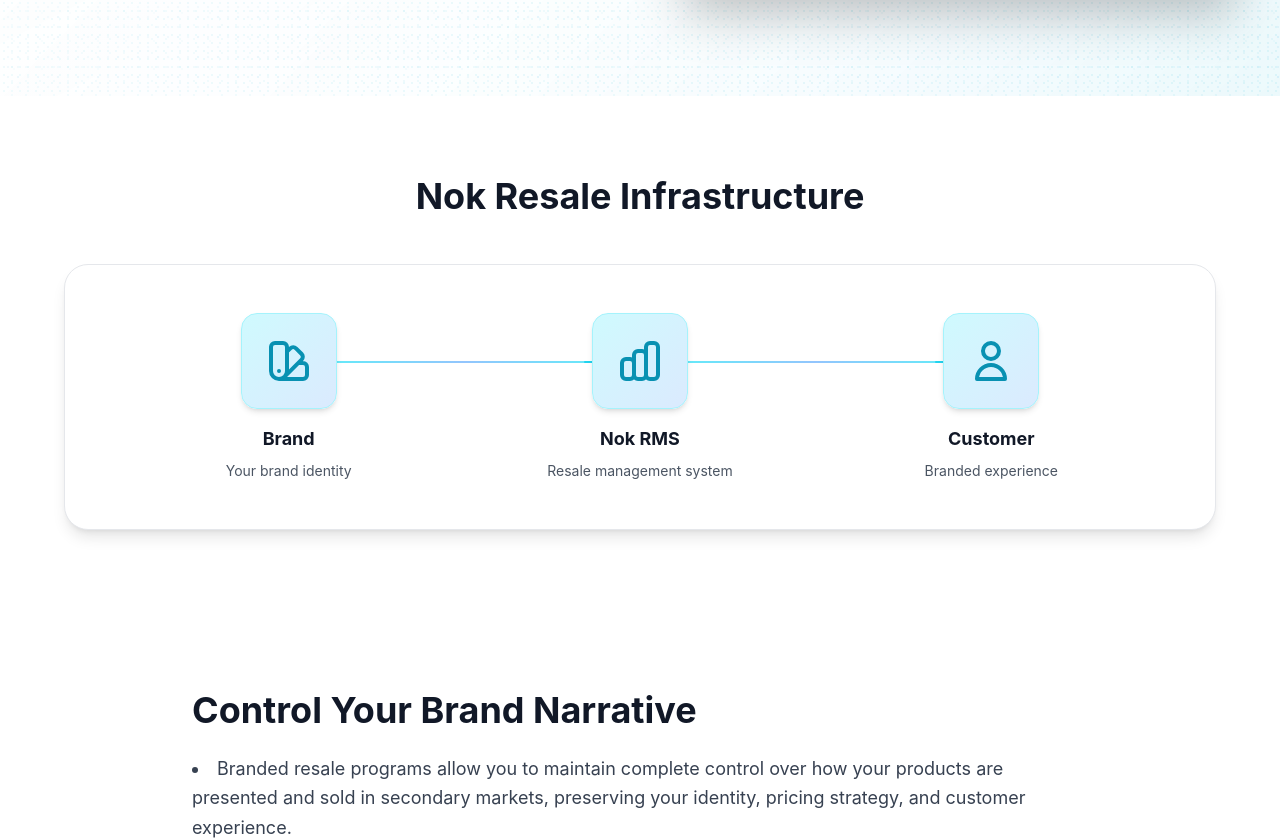
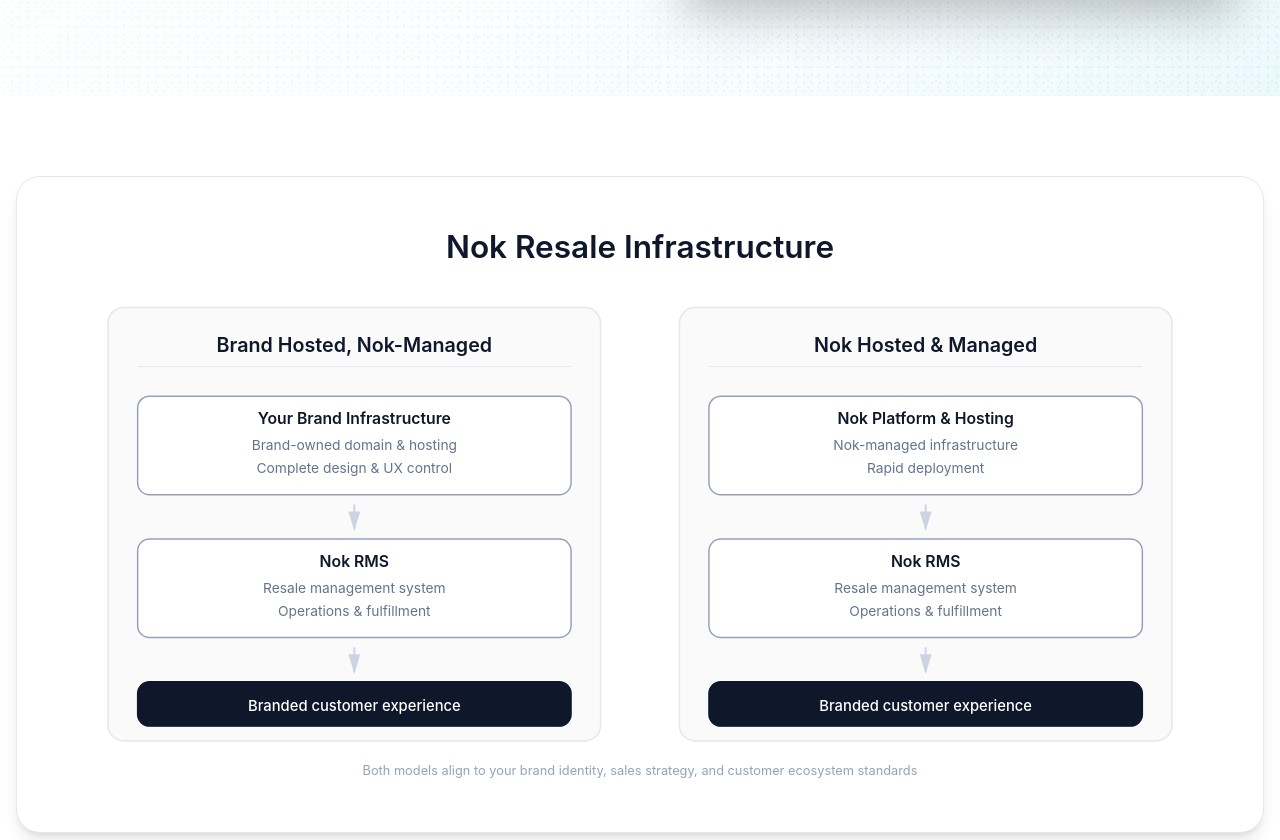
Before and after one commit to nok-admin/nok_website_mvp_v2, a Next.js app: page /platform/branded-resale in a window 1280 px wide. Shown: the part 625-1465 px from the top of the page. Built offline with nearby package versions, Linux system fonts and the light colour scheme.

Commit message:
Update resale visuals

```diff
--- a/components/PlatformVisuals.js
+++ b/components/PlatformVisuals.js
@@ -85,71 +85,94 @@
 
 // Branded Resale Visual Components
 export function BrandedResaleVisual() {
-  const brandExamples = [
-    {
-      title: 'Ember Renewed',
-      description: 'Fully branded storefront with native design, pricing control, and customer trust.',
-      gradient: 'from-orange-50 to-amber-50',
-      border: 'border-orange-200'
-    },
-    {
-      title: 'Bissell Refurbished',
-      description: 'Seamless integration maintaining brand identity across all customer touchpoints.',
-      gradient: 'from-blue-50 to-cyan-50',
-      border: 'border-blue-200'
-    },
-    {
-      title: 'Hatch Restored',
-      description: 'Premium resale experience that matches new product quality and presentation.',
-      gradient: 'from-purple-50 to-pink-50',
-      border: 'border-purple-200'
-    },
-    {
-      title: 'NZXT Certified',
-      description: 'Specialized gaming hardware resale with warranty-grade refurbishment standards.',
-      gradient: 'from-indigo-50 to-blue-50',
-      border: 'border-indigo-200'
-    }
-  ]
+  return (
+    <section className="py-20 px-4 bg-white">
+      <div className="max-w-7xl mx-auto">
+        <div className="bg-white rounded-3xl p-8 border border-gray-200 shadow-lg">
+          <svg viewBox="0 0 1200 600" xmlns="http://www.w3.org/2000/svg" className="w-full h-auto">
+            {/* Background */}
+            <rect width="1200" height="600" fill="#FFFFFF"/>
 
-  const infrastructureSteps = [
-    {
-      icon: (
-        <svg className="w-12 h-12 text-cyan-600" fill="none" stroke="currentColor" viewBox="0 0 24 24">
-          <path strokeLinecap="round" strokeLinejoin="round" strokeWidth={2} d="M7 21a4 4 0 01-4-4V5a2 2 0 012-2h4a2 2 0 012 2v12a4 4 0 01-4 4zm0 0h12a2 2 0 002-2v-4a2 2 0 00-2-2h-2.343M11 7.343l1.657-1.657a2 2 0 012.828 0l2.829 2.829a2 2 0 010 2.828l-8.486 8.485M7 17h.01" />
-        </svg>
-      ),
-      title: 'Brand',
-      description: 'Your brand identity'
-    },
-    {
-      icon: (
-        <svg className="w-12 h-12 text-cyan-600" fill="none" stroke="currentColor" viewBox="0 0 24 24">
-          <path strokeLinecap="round" strokeLinejoin="round" strokeWidth={2} d="M9 19v-6a2 2 0 00-2-2H5a2 2 0 00-2 2v6a2 2 0 002 2h2a2 2 0 002-2zm0 0V9a2 2 0 012-2h2a2 2 0 012 2v10m-6 0a2 2 0 002 2h2a2 2 0 002-2m0 0V5a2 2 0 012-2h2a2 2 0 012 2v14a2 2 0 01-2 2h-2a2 2 0 01-2-2z" />
-        </svg>
-      ),
-      title: 'Nok RMS',
-      description: 'Resale management system'
-    },
-    {
-      icon: (
-        <svg className="w-12 h-12 text-cyan-600" fill="none" stroke="currentColor" viewBox="0 0 24 24">
-          <path strokeLinecap="round" strokeLinejoin="round" strokeWidth={2} d="M16 7a4 4 0 11-8 0 4 4 0 018 0zM12 14a7 7 0 00-7 7h14a7 7 0 00-7-7z" />
-        </svg>
-      ),
-      title: 'Customer',
-      description: 'Branded experience'
-    }
-  ]
+            {/* Title */}
+            <text x="600" y="50" fontFamily="Inter, system-ui, -apple-system, sans-serif" fontSize="32" fontWeight="600" fill="#0F172A" textAnchor="middle">Nok Resale Infrastructure</text>
 
-  return (
-    <>
-      <FlowDiagram
-        title="Nok Resale Infrastructure"
-        steps={infrastructureSteps}
-        className="bg-white"
-      />
-    </>
+            {/* Model 1: Brand Hosted, Nok-Managed */}
+            <g>
+              {/* Container */}
+              <rect x="60" y="100" width="500" height="440" rx="16" fill="#FAFAFA" stroke="#E2E8F0" strokeWidth="1.5"/>
+
+              {/* Header */}
+              <text x="310" y="145" fontFamily="Inter, system-ui, -apple-system, sans-serif" fontSize="20" fontWeight="600" fill="#0F172A" textAnchor="middle">Brand Hosted, Nok-Managed</text>
+              <line x1="90" y1="160" x2="530" y2="160" stroke="#E2E8F0" strokeWidth="1"/>
+
+              {/* Brand Layer */}
+              <rect x="90" y="190" width="440" height="100" rx="12" fill="#FFFFFF" stroke="#94A3B8" strokeWidth="1.5"/>
+              <text x="310" y="218" fontFamily="Inter, system-ui, -apple-system, sans-serif" fontSize="16" fontWeight="600" fill="#0F172A" textAnchor="middle">Your Brand Infrastructure</text>
+              <text x="310" y="245" fontFamily="Inter, system-ui, -apple-system, sans-serif" fontSize="14" fill="#64748B" textAnchor="middle">Brand-owned domain &amp; hosting</text>
+              <text x="310" y="268" fontFamily="Inter, system-ui, -apple-system, sans-serif" fontSize="14" fill="#64748B" textAnchor="middle">Complete design &amp; UX control</text>
+
+              {/* Arrow */}
+              <path d="M 310 300 L 310 325" stroke="#CBD5E1" strokeWidth="2" fill="none" markerEnd="url(#arrow-simple)"/>
+
+              {/* Nok Layer */}
+              <rect x="90" y="335" width="440" height="100" rx="12" fill="#FFFFFF" stroke="#94A3B8" strokeWidth="1.5"/>
+              <text x="310" y="363" fontFamily="Inter, system-ui, -apple-system, sans-serif" fontSize="16" fontWeight="600" fill="#0F172A" textAnchor="middle">Nok RMS</text>
+              <text x="310" y="390" fontFamily="Inter, system-ui, -apple-system, sans-serif" fontSize="14" fill="#64748B" textAnchor="middle">Resale management system</text>
+              <text x="310" y="413" fontFamily="Inter, system-ui, -apple-system, sans-serif" fontSize="14" fill="#64748B" textAnchor="middle">Operations &amp; fulfillment</text>
+
+              {/* Arrow */}
+              <path d="M 310 445 L 310 470" stroke="#CBD5E1" strokeWidth="2" fill="none" markerEnd="url(#arrow-simple)"/>
+
+              {/* Customer Layer */}
+              <rect x="90" y="480" width="440" height="45" rx="12" fill="#0F172A" stroke="#0F172A" strokeWidth="1.5"/>
+              <text x="310" y="510" fontFamily="Inter, system-ui, -apple-system, sans-serif" fontSize="15" fontWeight="500" fill="#FFFFFF" textAnchor="middle">Branded customer experience</text>
+            </g>
+
+            {/* Model 2: Nok Hosted & Managed */}
+            <g>
+              {/* Container */}
+              <rect x="640" y="100" width="500" height="440" rx="16" fill="#FAFAFA" stroke="#E2E8F0" strokeWidth="1.5"/>
+
+              {/* Header */}
+              <text x="890" y="145" fontFamily="Inter, system-ui, -apple-system, sans-serif" fontSize="20" fontWeight="600" fill="#0F172A" textAnchor="middle">Nok Hosted &amp; Managed</text>
+              <line x1="670" y1="160" x2="1110" y2="160" stroke="#E2E8F0" strokeWidth="1"/>
+
+              {/* Nok Platform Layer */}
+              <rect x="670" y="190" width="440" height="100" rx="12" fill="#FFFFFF" stroke="#94A3B8" strokeWidth="1.5"/>
+              <text x="890" y="218" fontFamily="Inter, system-ui, -apple-system, sans-serif" fontSize="16" fontWeight="600" fill="#0F172A" textAnchor="middle">Nok Platform &amp; Hosting</text>
+              <text x="890" y="245" fontFamily="Inter, system-ui, -apple-system, sans-serif" fontSize="14" fill="#64748B" textAnchor="middle">Nok-managed infrastructure</text>
+              <text x="890" y="268" fontFamily="Inter, system-ui, -apple-system, sans-serif" fontSize="14" fill="#64748B" textAnchor="middle">Rapid deployment</text>
+
+              {/* Arrow */}
+              <path d="M 890 300 L 890 325" stroke="#CBD5E1" strokeWidth="2" fill="none" markerEnd="url(#arrow-simple)"/>
+
+              {/* Nok RMS Layer */}
+              <rect x="670" y="335" width="440" height="100" rx="12" fill="#FFFFFF" stroke="#94A3B8" strokeWidth="1.5"/>
+              <text x="890" y="363" fontFamily="Inter, system-ui, -apple-system, sans-serif" fontSize="16" fontWeight="600" fill="#0F172A" textAnchor="middle">Nok RMS</text>
+              <text x="890" y="390" fontFamily="Inter, system-ui, -apple-system, sans-serif" fontSize="14" fill="#64748B" textAnchor="middle">Resale management system</text>
+              <text x="890" y="413" fontFamily="Inter, system-ui, -apple-system, sans-serif" fontSize="14" fill="#64748B" textAnchor="middle">Operations &amp; fulfillment</text>
+
+              {/* Arrow */}
+              <path d="M 890 445 L 890 470" stroke="#CBD5E1" strokeWidth="2" fill="none" markerEnd="url(#arrow-simple)"/>
+
+              {/* Customer Layer */}
+              <rect x="670" y="480" width="440" height="45" rx="12" fill="#0F172A" stroke="#0F172A" strokeWidth="1.5"/>
+              <text x="890" y="510" fontFamily="Inter, system-ui, -apple-system, sans-serif" fontSize="15" fontWeight="500" fill="#FFFFFF" textAnchor="middle">Branded customer experience</text>
+            </g>
+
+            {/* Bottom note */}
+            <text x="600" y="575" fontFamily="Inter, system-ui, -apple-system, sans-serif" fontSize="13" fill="#94A3B8" textAnchor="middle">Both models align to your brand identity, sales strategy, and customer ecosystem standards</text>
+
+            {/* Arrow marker */}
+            <defs>
+              <marker id="arrow-simple" markerWidth="10" markerHeight="10" refX="9" refY="3" orient="auto">
+                <polygon points="0 0, 10 3, 0 6" fill="#CBD5E1" />
+              </marker>
+            </defs>
+          </svg>
+        </div>
+      </div>
+    </section>
   )
 }
 
@@ -325,37 +348,6 @@
         </div>
       </div>
 
-      {/* Trusted Resale Network */}
-      <div>
-        <h2 className="text-2xl md:text-3xl font-bold text-gray-900 mb-8 text-left">
-          Trusted Resale Network
-        </h2>
-        <div className="bg-white rounded-2xl p-8 border border-gray-200 shadow-lg">
-          <div className="space-y-8">
-            {/* Domestic Buyers */}
-            <div className="text-center">
-              <div className="w-24 h-24 mx-auto bg-gradient-to-br from-cyan-100 to-blue-100 rounded-2xl flex items-center justify-center border-2 border-cyan-200 shadow-md mb-4">
-                <svg className="w-12 h-12 text-cyan-600" fill="none" stroke="currentColor" viewBox="0 0 24 24">
-                  <path strokeLinecap="round" strokeLinejoin="round" strokeWidth={2} d="M3.055 11H5a2 2 0 012 2v1a2 2 0 002 2 2 2 0 012 2v2.945M8 3.935V5.5A2.5 2.5 0 0010.5 8h.5a2 2 0 012 2 2 2 0 104 0 2 2 0 012-2h1.064M15 20.488V18a2 2 0 012-2h3.064M21 12a9 9 0 11-18 0 9 9 0 0118 0z" />
-                </svg>
-              </div>
-              <h3 className="text-xl font-bold text-gray-900 mb-2">Domestic</h3>
-              <p className="text-sm text-gray-600">North American buyers across all regions</p>
-            </div>
-
-            {/* International Buyers */}
-            <div className="text-center">
-              <div className="w-24 h-24 mx-auto bg-gradient-to-br from-blue-100 to-indigo-100 rounded-2xl flex items-center justify-center border-2 border-blue-200 shadow-md mb-4">
-                <svg className="w-12 h-12 text-blue-600" fill="none" stroke="currentColor" viewBox="0 0 24 24">
-                  <path strokeLinecap="round" strokeLinejoin="round" strokeWidth={2} d="M21 12a9 9 0 01-9 9m9-9a9 9 0 00-9-9m9 9H3m9 9a9 9 0 01-9-9m9 9c1.657 0 3-4.03 3-9s-1.343-9-3-9m0 18c-1.657 0-3-4.03-3-9s1.343-9 3-9m-9 9a9 9 0 019-9" />
-                </svg>
-              </div>
-              <h3 className="text-xl font-bold text-gray-900 mb-2">International</h3>
-              <p className="text-sm text-gray-600">Global buyers across multiple continents</p>
-            </div>
-          </div>
-        </div>
-      </div>
     </div>
   )
 }
```
Also changed, not shown: public/images/branded_resale_models.svg (added).
